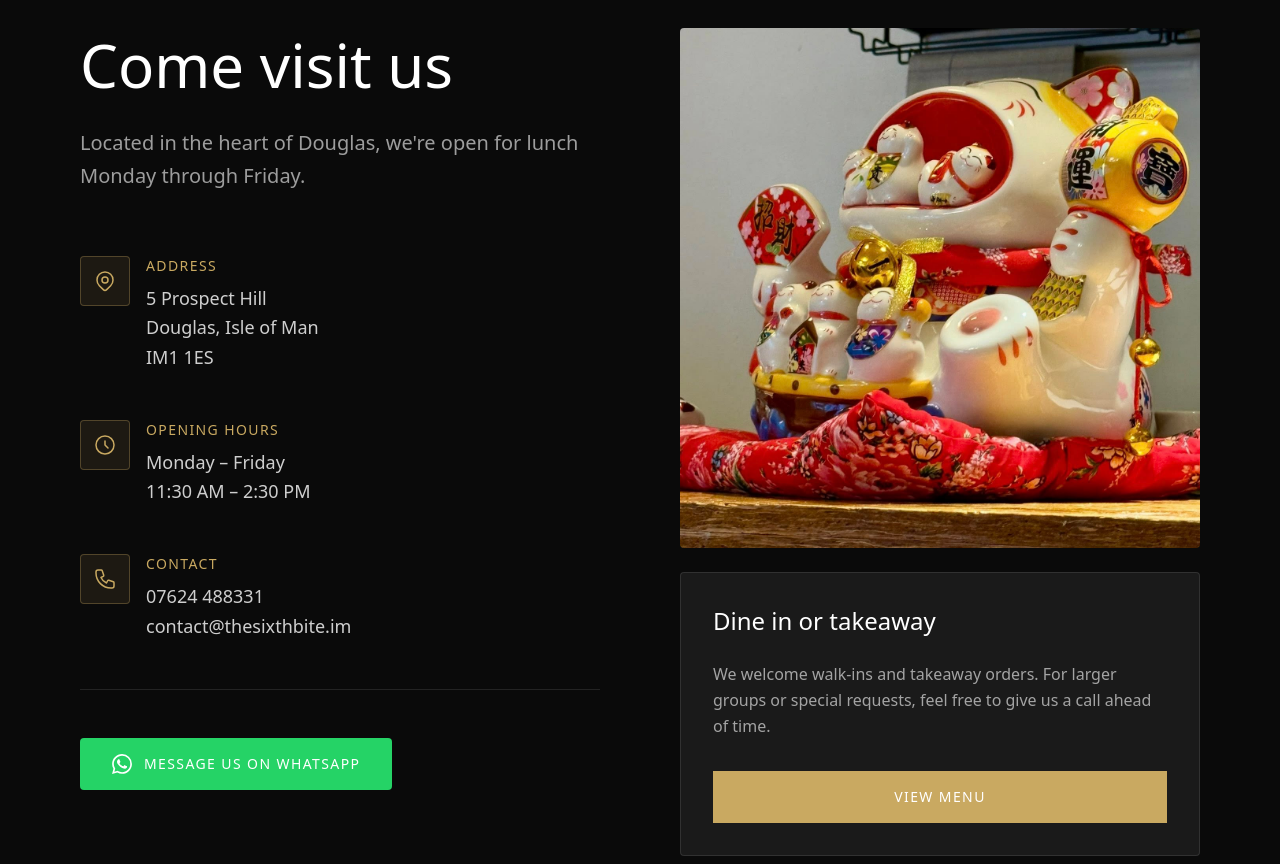
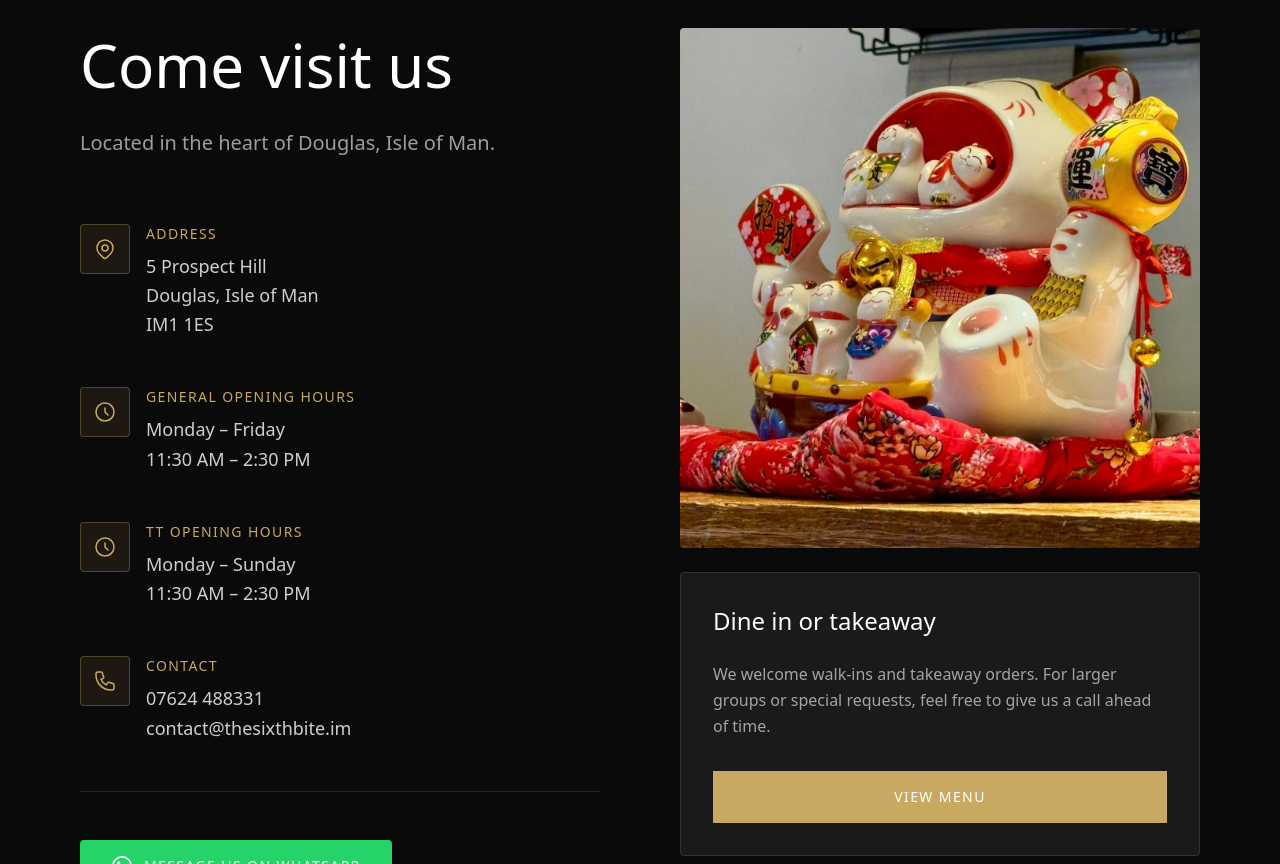
Before and after one commit to LYNKSPortal/the-sixth-bite-iom, a Next.js app: page /visit in a window 1280 px wide. Shown: the part 420-1284 px from the top of the page. Built offline with nearby package versions, Linux system fonts and the light colour scheme.

Commit message:
Split opening hours into General and TT on visit page

```diff
--- a/app/visit/page.tsx
+++ b/app/visit/page.tsx
@@ -29,7 +29,7 @@ export default function VisitPage() {
               Find The 6th Bite
             </h1>
             <p className="text-lg text-white/80 max-w-2xl mx-auto">
-              Located in the heart of Douglas, we're open for lunch Monday through Friday
+              Located in the heart of Douglas, Isle of Man
             </p>
           </FadeIn>
         </section>
@@ -45,7 +45,7 @@ export default function VisitPage() {
                       Come visit us
                     </h2>
                     <p className="text-xl text-white/60 leading-relaxed">
-                      Located in the heart of Douglas, we're open for lunch Monday through Friday.
+                      Located in the heart of Douglas, Isle of Man.
                     </p>
                   </div>
 
@@ -77,9 +77,26 @@ export default function VisitPage() {
                           </svg>
                         </div>
                         <div>
-                          <h3 className="text-sm tracking-widest text-[#c9a961] mb-2">OPENING HOURS</h3>
+                          <h3 className="text-sm tracking-widest text-[#c9a961] mb-2">GENERAL OPENING HOURS</h3>
                           <p className="text-lg text-white/80 leading-relaxed">
                             Monday – Friday<br />
+                            11:30 AM – 2:30 PM
+                          </p>
+                        </div>
+                      </div>
+                    </div>
+
+                    <div>
+                      <div className="flex items-start gap-4 mb-4">
+                        <div className="p-3 bg-[#c9a961]/10 border border-[#c9a961]/30 rounded-sm">
+                          <svg className="w-6 h-6 text-[#c9a961]" fill="none" stroke="currentColor" viewBox="0 0 24 24">
+                            <path strokeLinecap="round" strokeLinejoin="round" strokeWidth={1.5} d="M12 8v4l3 3m6-3a9 9 0 11-18 0 9 9 0 0118 0z" />
+                          </svg>
+                        </div>
+                        <div>
+                          <h3 className="text-sm tracking-widest text-[#c9a961] mb-2">TT OPENING HOURS</h3>
+                          <p className="text-lg text-white/80 leading-relaxed">
+                            Monday – Sunday<br />
                             11:30 AM – 2:30 PM
                           </p>
                         </div>
```
